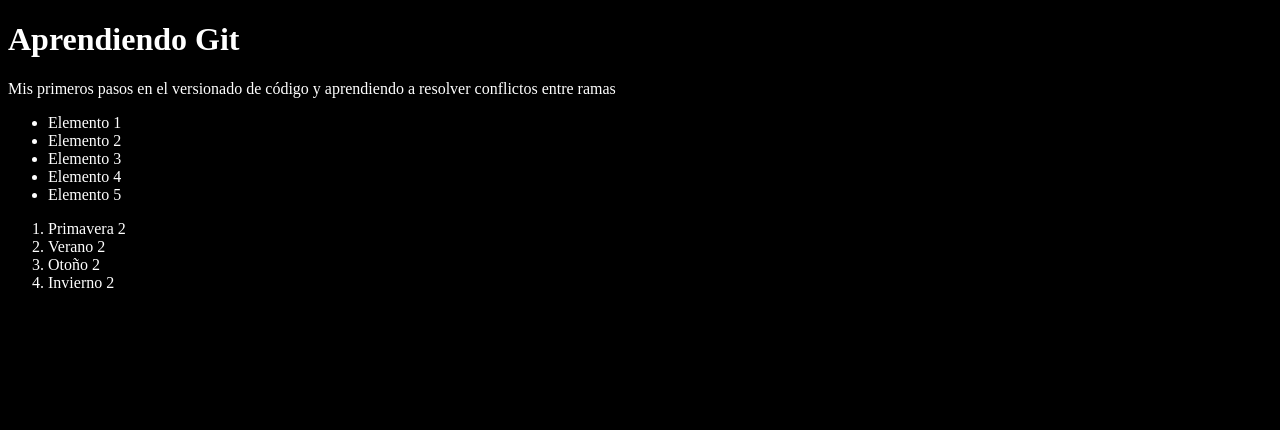
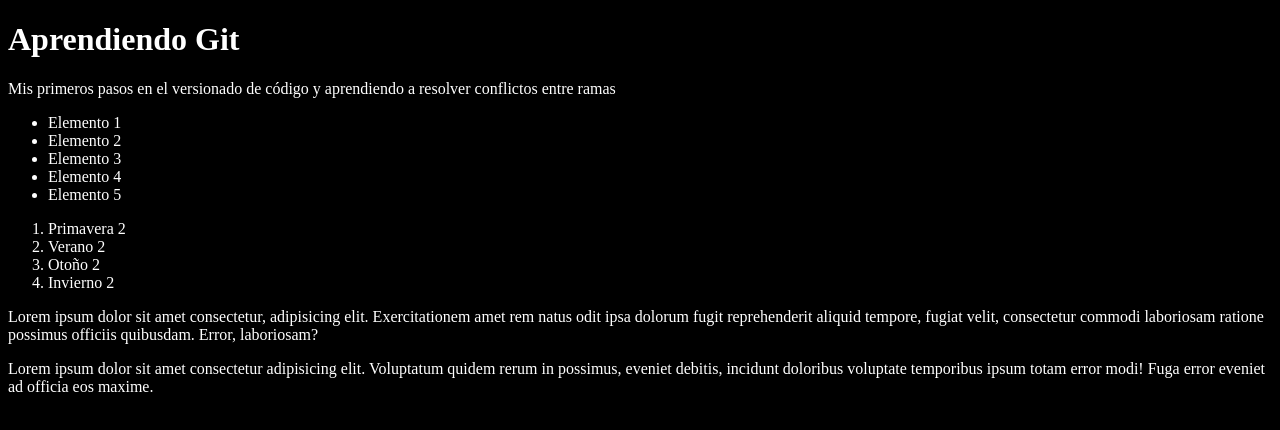
Before and after one commit to ProyectGitHubGit/git-github-ivanproyect, a plain HTML site: page index.html in a window 1280 px wide. Drawn offline with Linux system fonts and the light colour scheme.

Commit message:
Agregando Párrafos

```diff
--- a/index.html
+++ b/index.html
@@ -25,6 +25,18 @@
       <li>Otoño 2</li>
       <li>Invierno 2</li>
     </ol>
+    <p>
+      Lorem ipsum dolor sit amet consectetur, adipisicing elit. Exercitationem
+      amet rem natus odit ipsa dolorum fugit reprehenderit aliquid tempore,
+      fugiat velit, consectetur commodi laboriosam ratione possimus officiis
+      quibusdam. Error, laboriosam?
+    </p>
+    <p>
+      Lorem ipsum dolor sit amet consectetur adipisicing elit. Voluptatum quidem
+      rerum in possimus, eveniet debitis, incidunt doloribus voluptate
+      temporibus ipsum totam error modi! Fuga error eveniet ad officia eos
+      maxime.
+    </p>
     <script src="index.js"></script>
   </body>
 </html>
```
Also changed, not shown: 1 other file.
